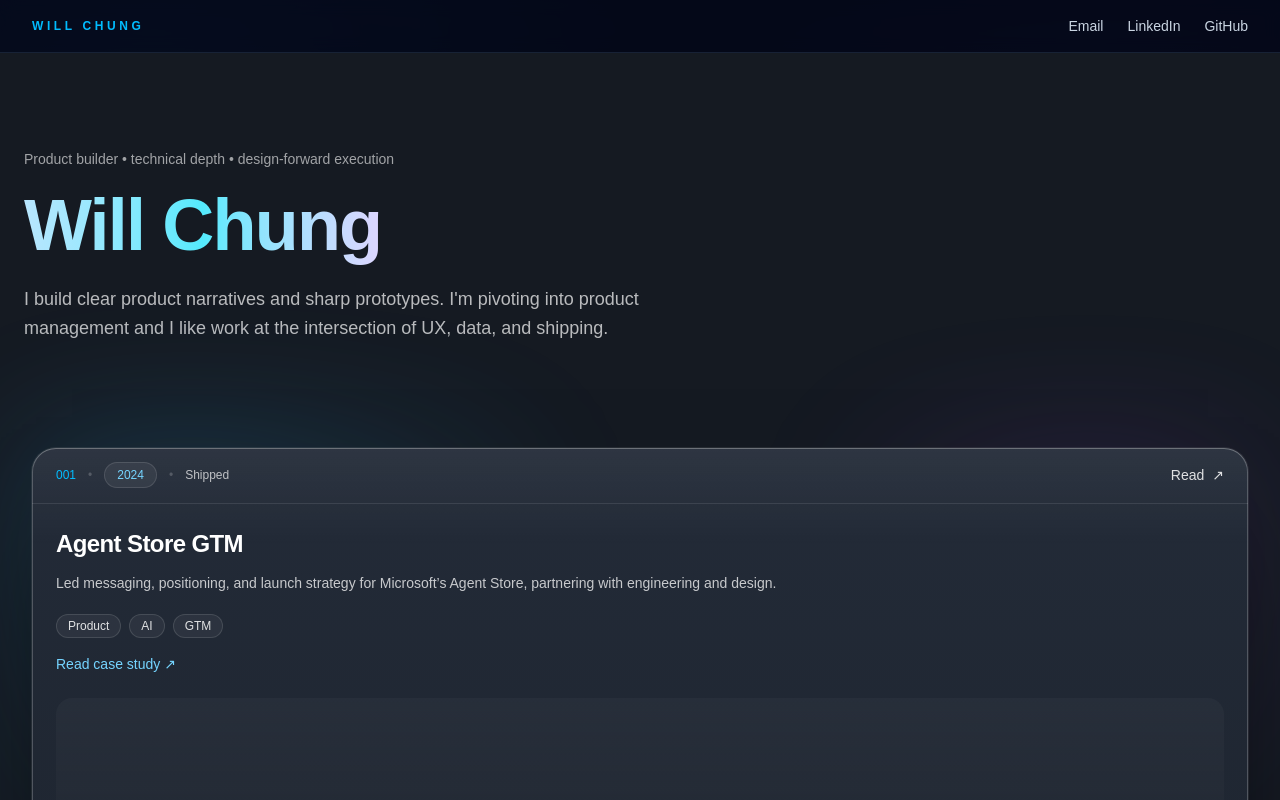
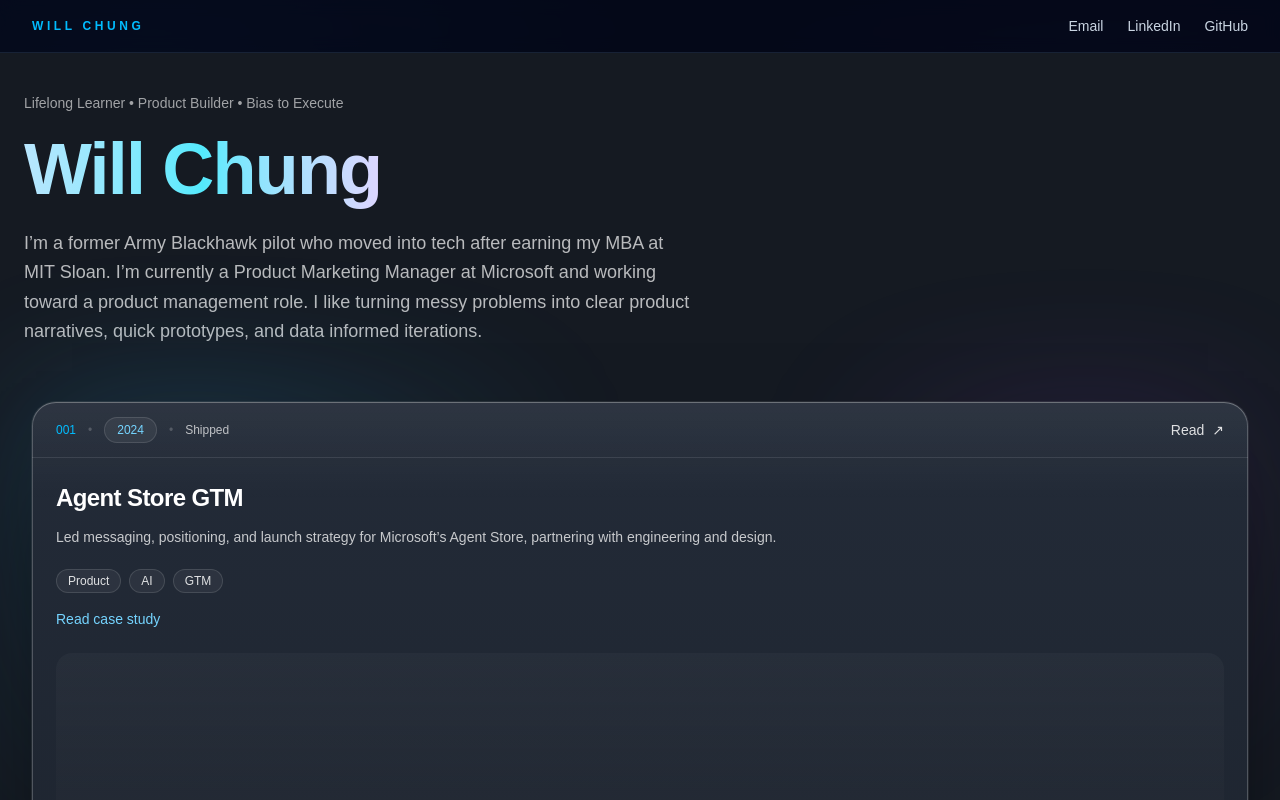
Before and after one commit to willc121/pm-pivot, a Next.js app: page / in a window 1280 px wide. Shown: the top 800 px of the page. Built offline with nearby package versions, Linux system fonts and the light colour scheme.

Commit message:
landing page info

```diff
--- a/src/app/page.tsx
+++ b/src/app/page.tsx
@@ -11,9 +11,9 @@ export default function Home() {
         <div className="absolute inset-0 bg-[linear-gradient(to_bottom,rgba(6,7,10,0.2),rgba(6,7,10,0.85))]" />
       </div>
 
-      <section className="mx-auto max-w-7xl px-6 pt-24">
+      <section className="mx-auto max-w-7xl px-6 pt-10">
         <p className="text-sm text-white/60">
-          Product builder • technical depth • design-forward execution
+          Lifelong Learner • Product Builder • Bias to Execute
         </p>
 
         <h1 className="mt-5 text-5xl font-semibold tracking-tight sm:text-7xl">
@@ -23,9 +23,9 @@ export default function Home() {
         </h1>
 
         <p className="mt-6 max-w-2xl text-lg leading-relaxed text-white/70">
-          I build clear product narratives and sharp prototypes. I'm pivoting into
-          product management and I like work at the intersection of UX, data, and
-          shipping.
+          I’m a former Army Blackhawk pilot who moved into tech after earning my MBA at MIT Sloan. I’m currently
+          a Product Marketing Manager at Microsoft and working toward a product management role. I like turning
+          messy problems into clear product narratives, quick prototypes, and data informed iterations.
         </p>
 
 
--- a/src/components/StackedProjects.tsx
+++ b/src/components/StackedProjects.tsx
@@ -109,7 +109,7 @@ const formatted: ProjectWithN[] = projects.map((p: Project, i: number) => ({
 
   return (
     <>
-      <section className="pt-16">
+      <section className="pt-4">
         <div className="mx-auto w-full max-w-7xl px-4 sm:px-6 lg:px-8">
 
 
@@ -264,7 +264,7 @@ const formatted: ProjectWithN[] = projects.map((p: Project, i: number) => ({
                                   isActive ? "text-sky-300" : "text-sky-300/60"
                                 }`}
                               >
-                                Read case study <span aria-hidden>↗</span>
+                                Read case study <span aria-hidden></span>
                               </div>
                             </div>
                           </div>
```
